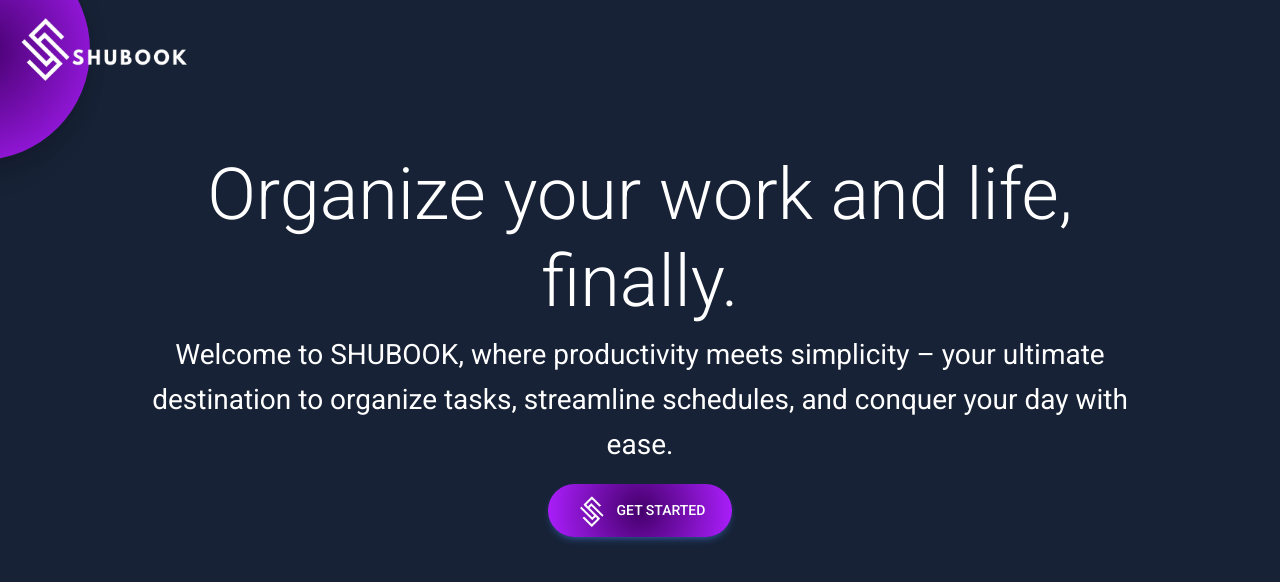
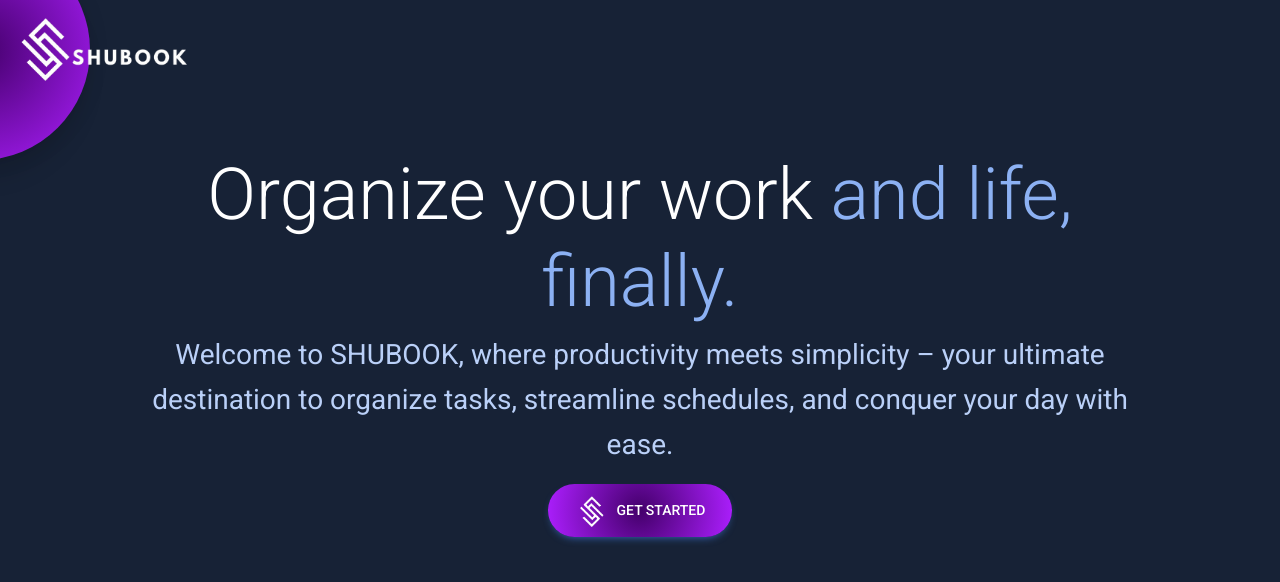
Before and after one commit to muhaammedsuhaib/Shu-book, a React (Create React App) app: page / in a window 1280 px wide. Shown: the top 582 px of the page. Built offline with nearby package versions, Linux system fonts and the light colour scheme; no server answers.

Commit message:
add:updateColor

```diff
--- a/src/components/Home.jsx
+++ b/src/components/Home.jsx
@@ -15,8 +15,8 @@ const Home = () => {
 
       <img src="/Logo.png" alt="" className="bg-transparent zoom-image" width={"200px"} />
       <div className="container p-5" style={{ display: 'grid', placeItems: 'center' }}>
-        <h1 className='text-center text-white display-2'>Organize your work and life, finally.</h1>
-        <p className='text-center text-white fs-3' style={{ fontFamily: 'unset' }}>
+        <h1 className='text-center text-white display-2'>Organize your work<span style={{color: 'hsl(218, 81%, 75%)'}}> and life, finally.</span> </h1>
+        <p className='text-center fs-3' style={{fontFamily: 'unset', color: 'hsl(218, 81%, 85%)' }}>
           Welcome to SHUBOOK, where productivity meets simplicity – your ultimate destination to organize tasks, streamline schedules, and conquer your day with ease.
         </p>
         <div className="container text-center">
```
